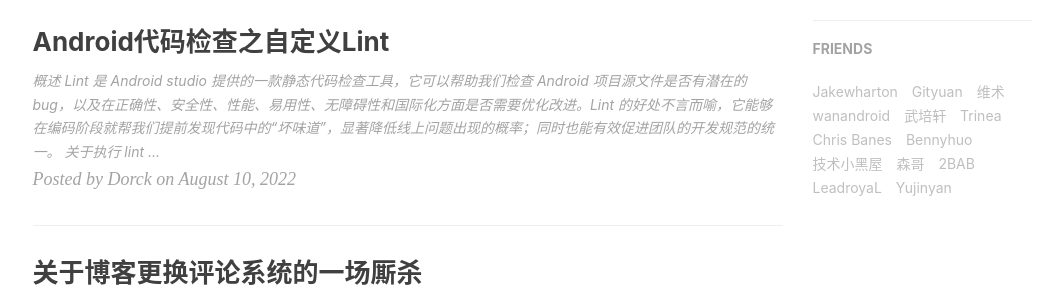
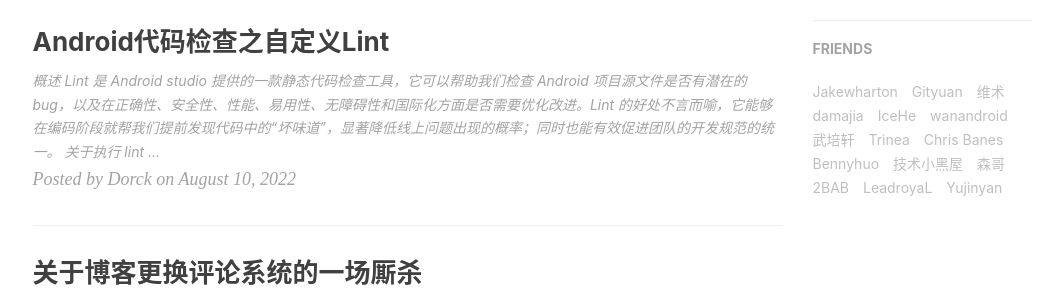
Before and after one commit to Moosphan/Moosphan.github.io, a Jekyll site: the page built from index.html, in a window 1280 px wide and 900 px high, scrolled down 934 px. Shown: the part 153-452 px from the top of the window, without its empty margins (135-1184 px from the left). Built offline with Jekyll 4.4.1, drawn with Linux system fonts in a browser that asks for light colours; nearby versions of some CDN libraries; the list of posts is cut into pages by our own code; comment, search, counter and statistics services are not loaded.

Commit message:
Added blogs of several masters

```diff
--- a/_config.yml
+++ b/_config.yml
@@ -131,6 +131,12 @@ friends: [
         title: "维术",
         href: "http://weishu.me/"
     },{
+        title: "damajia",
+        href: "https://daimajia.com"
+    },{
+        title: "IceHe",
+        href: "https://icehe.life/"
+    },{
         title: "wanandroid",
         href: "https://www.wanandroid.com/"
     },{
```
